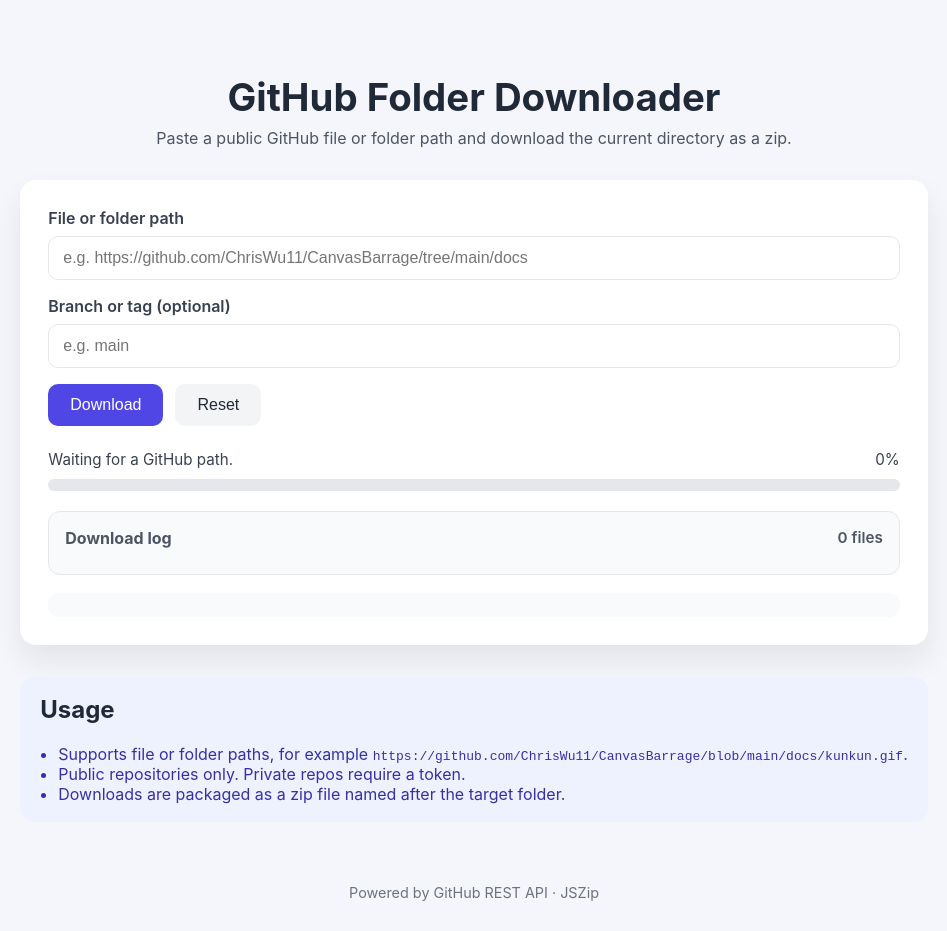
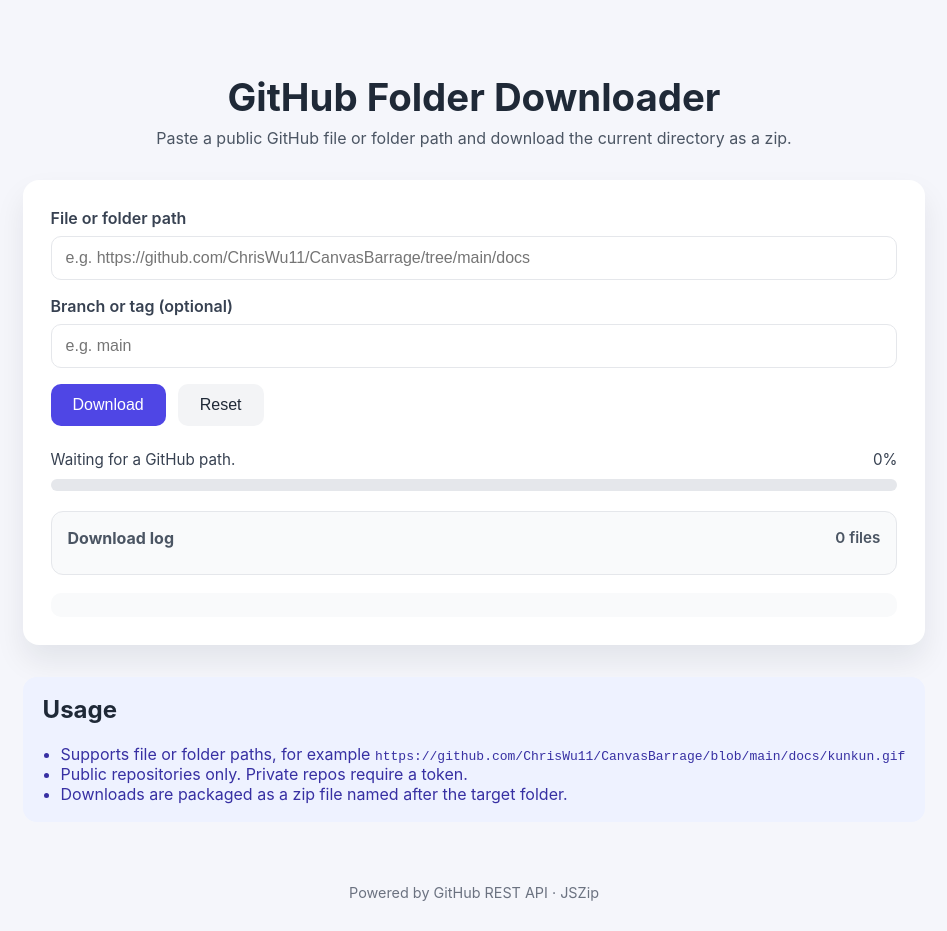
Before and after one commit to ChrisWu11/GitHub-DownloadAnywhere, a plain HTML site: page index.html in a window 1280 px wide. Shown: the whole page, without its empty margins (166-1113 px from the left). Drawn offline with nearby package versions, Linux system fonts and the light colour scheme.

```diff
--- a/index.html
+++ b/index.html
@@ -63,7 +63,7 @@
       <section class="tips">
         <h2>Usage</h2>
         <ul>
-          <li>Supports file or folder paths, for example <code>https://github.com/ChrisWu11/CanvasBarrage/blob/main/docs/kunkun.gif</code>.</li>
+          <li>Supports file or folder paths, for example <code>https://github.com/ChrisWu11/CanvasBarrage/blob/main/docs/kunkun.gif</code></li>
           <li>Public repositories only. Private repos require a token.</li>
           <li>Downloads are packaged as a zip file named after the target folder.</li>
         </ul>
```
